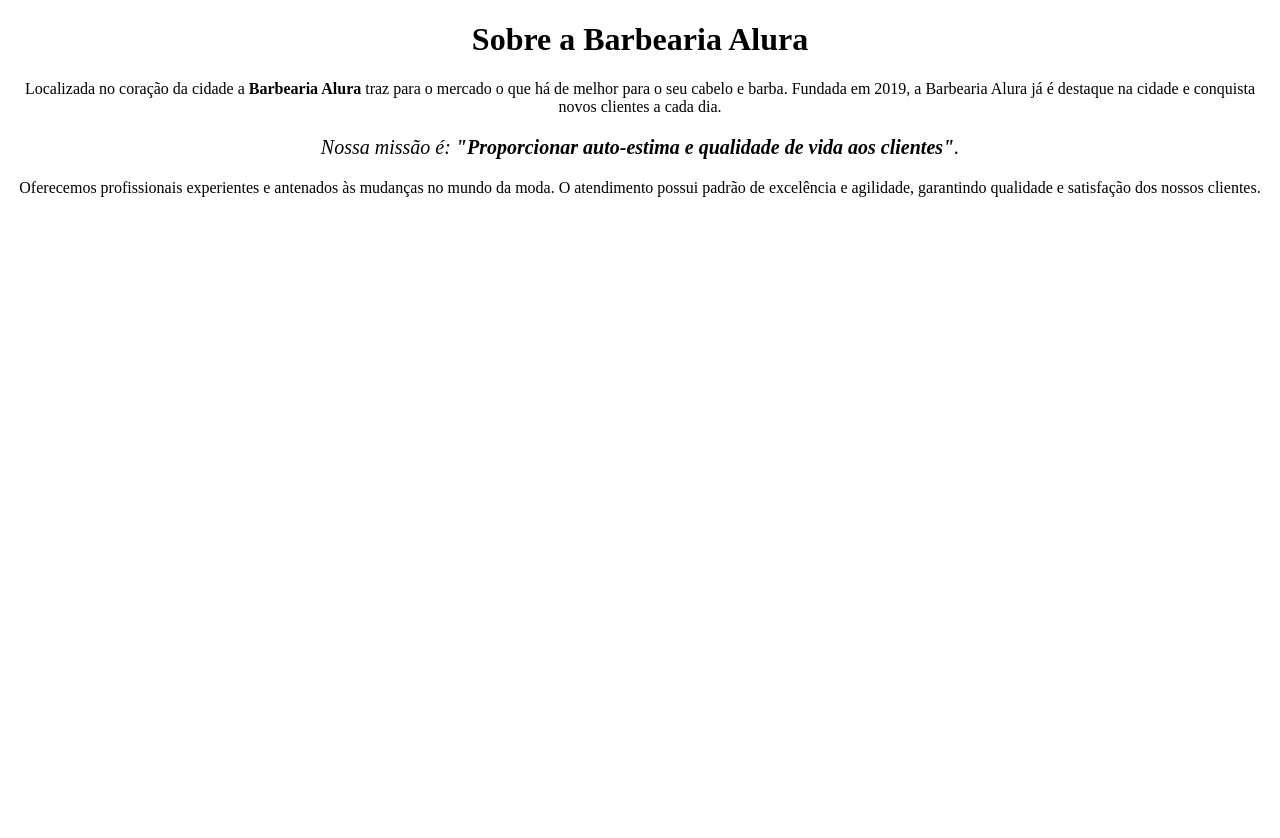
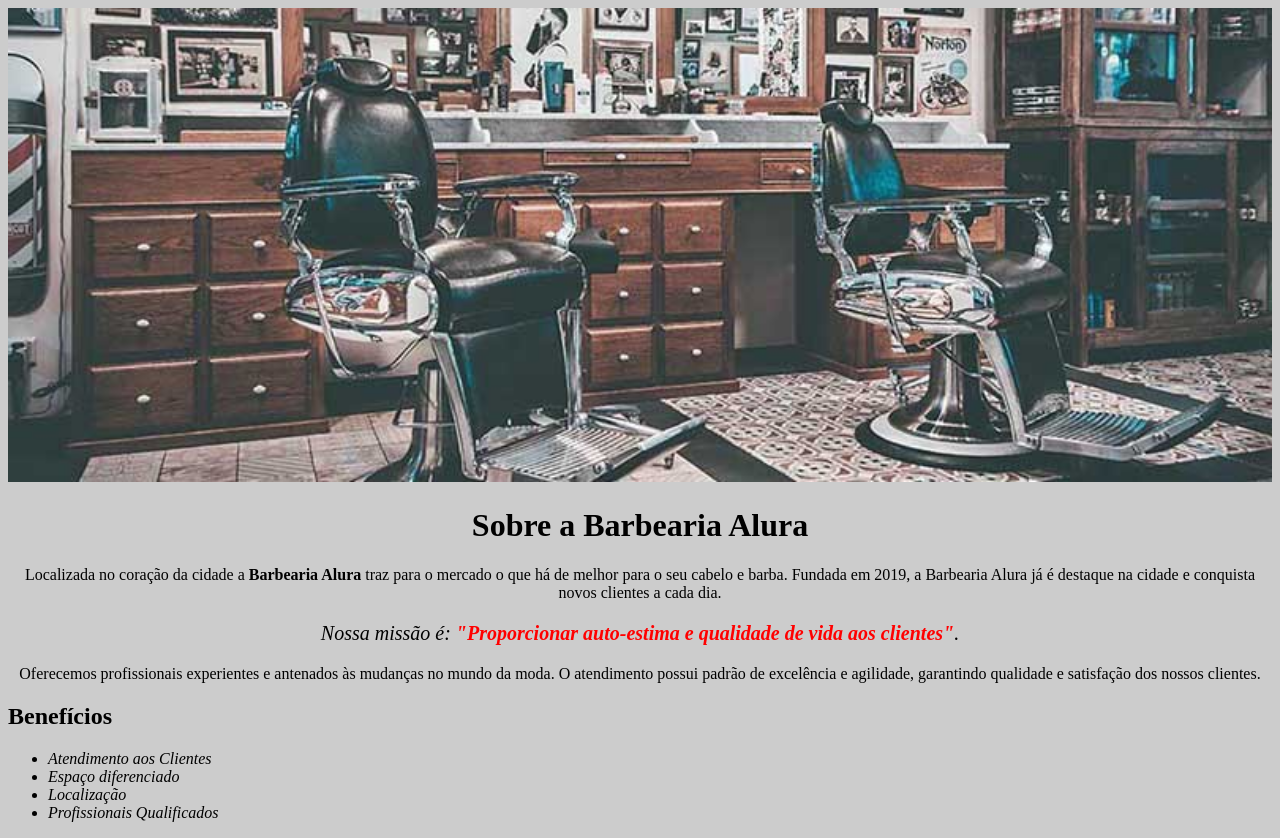
Before and after one commit to eydertinoco/AluraCurso_HtmlCss, a plain HTML site: page HTML5 e CSS3/1. Primeira Página da Web/index.html in a window 1280 px wide. Before the commit the page ends 800 px from the top, so only its background shows below. Drawn offline with Linux system fonts and the light colour scheme.

Commit message:
Aplicação do Css externo no Html

```diff
--- a/HTML5 e CSS3/1. Primeira Página da Web/index.html
+++ b/HTML5 e CSS3/1. Primeira Página da Web/index.html
@@ -3,14 +3,11 @@
     <head>
         <meta charset="UTF-8">
         <title>Barbearia Alura</title>
-        <style>
-            p {
-                text-align: center;
-            }
-        </style>
+        <link rel="stylesheet" href="style.css">
     </head>
     <body>
-        <h1 style="text-align: center;">
+        <img id="banner" src="img/banner.jpg"/>
+        <h1>
             Sobre a Barbearia Alura
         </h1>
 
@@ -20,7 +17,7 @@
             já é destaque na cidade e conquista novos clientes a cada dia.
         </p>
 
-        <p style="font-size: 20px;">
+        <p id="missao">
             <em>Nossa missão é: <strong>"Proporcionar auto-estima e qualidade de vida aos clientes"</strong>.</em>
         </p>
 
@@ -28,5 +25,15 @@
             Oferecemos profissionais experientes e antenados às mudanças no mundo da moda.
             O atendimento possui padrão de excelência e agilidade, garantindo qualidade e satisfação dos nossos clientes.
         </p>
+
+        <h2>
+            Benefícios
+        </h2>
+        <ul>
+            <li class="itens">Atendimento aos Clientes</li>
+            <li class="itens">Espaço diferenciado</li>
+            <li class="itens">Localização</li>
+            <li class="itens">Profissionais Qualificados</li>
+        </ul>
     </body>
 </html>
--- /dev/null
+++ b/HTML5 e CSS3/1. Primeira Página da Web/style.css
@@ -0,0 +1,23 @@
+body {
+    background: #CCCCCC;
+}
+
+#banner {
+    width: 100%;
+}
+
+p, h1 {
+    text-align: center;
+}
+
+#missao {
+    font-size: 20px;
+}
+
+em strong {
+    color: red;
+}
+
+.itens {
+    font-style: italic;
+}
```
Also changed, not shown: HTML5 e CSS3/1. Primeira Página da Web/img/banner.jpg (added).
